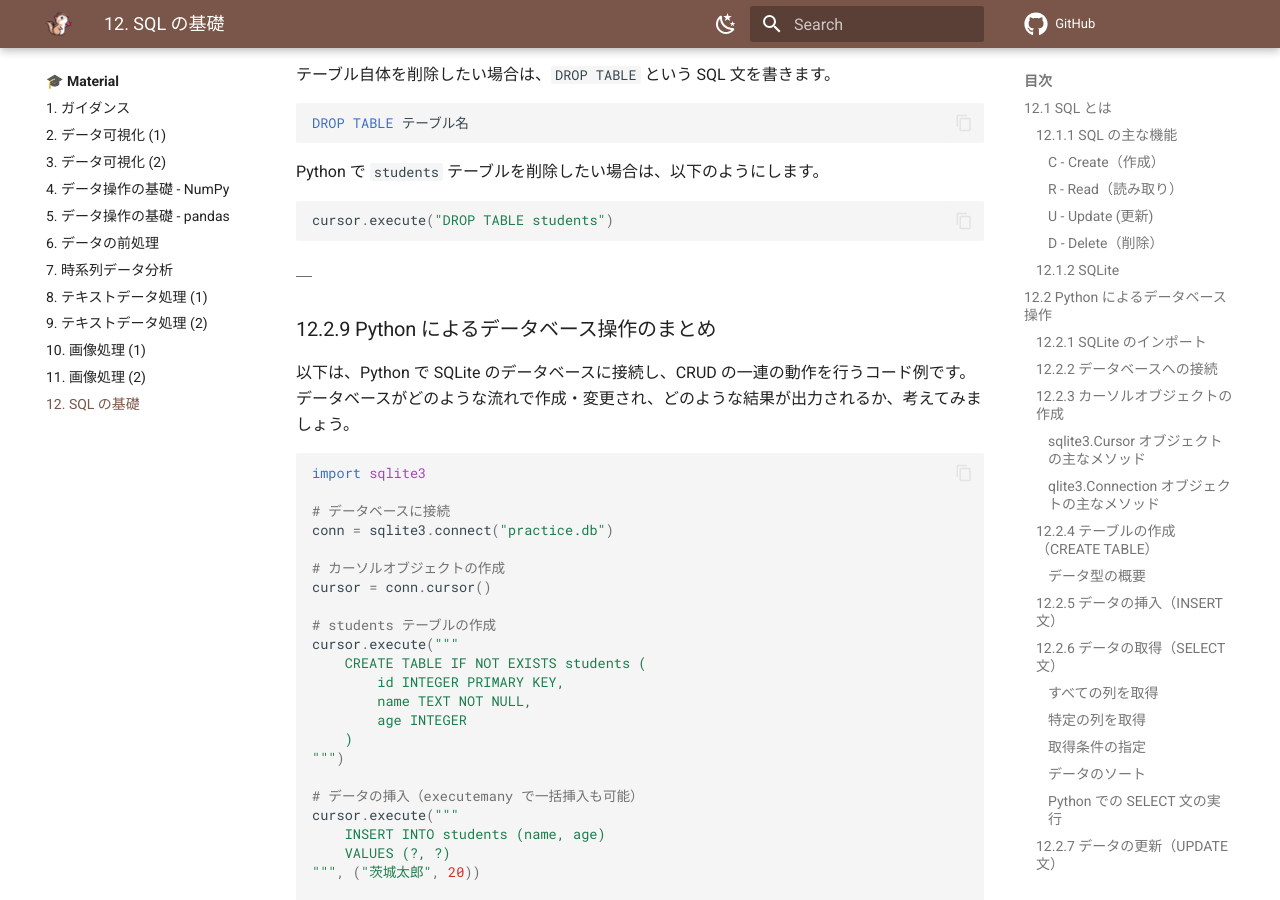
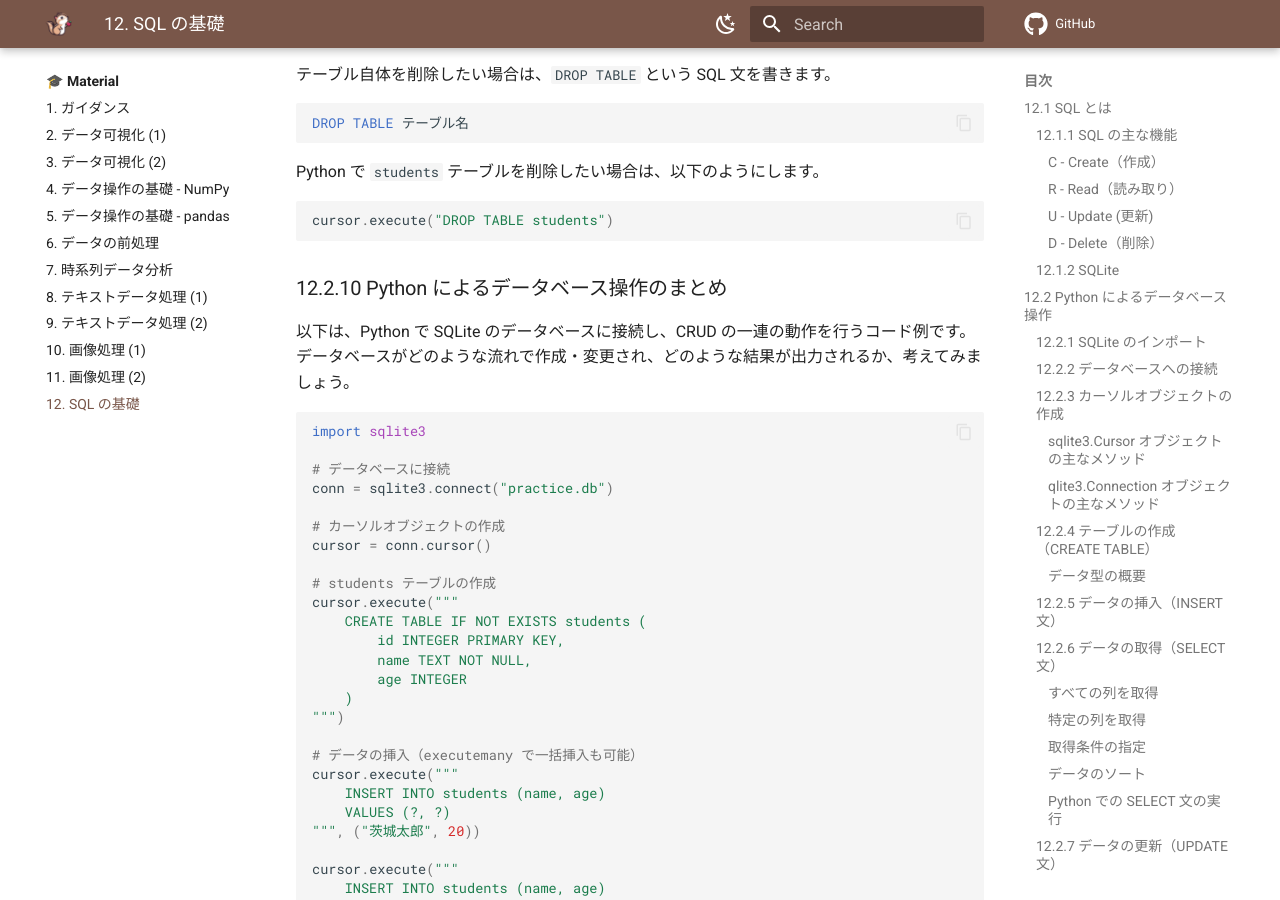
Before and after one commit to kanotown/data-utilization-2025, an MkDocs documentation site: the page built from docs/du2025/12.md, in a window 1280 px wide and 900 px high, scrolled down 7714 px. Built offline with MkDocs 1.6.1 and Material for MkDocs 9.7.7, drawn with Linux system fonts in a browser that asks for light colours; comment, search, counter and statistics services are not loaded.

Commit message:
12th pre

````diff
--- a/docs/du2025/12.md
+++ b/docs/du2025/12.md
@@ -317,9 +317,7 @@ Python で `students` テーブルを削除したい場合は、以下のよう
 cursor.execute("DROP TABLE students")
 ```
 
-＿
-
-### 12.2.9 Python によるデータベース操作のまとめ
+### 12.2.10 Python によるデータベース操作のまとめ
 
 以下は、Python で SQLite のデータベースに接続し、CRUD の一連の動作を行うコード例です。データベースがどのような流れで作成・変更され、どのような結果が出力されるか、考えてみましょう。
 
````
